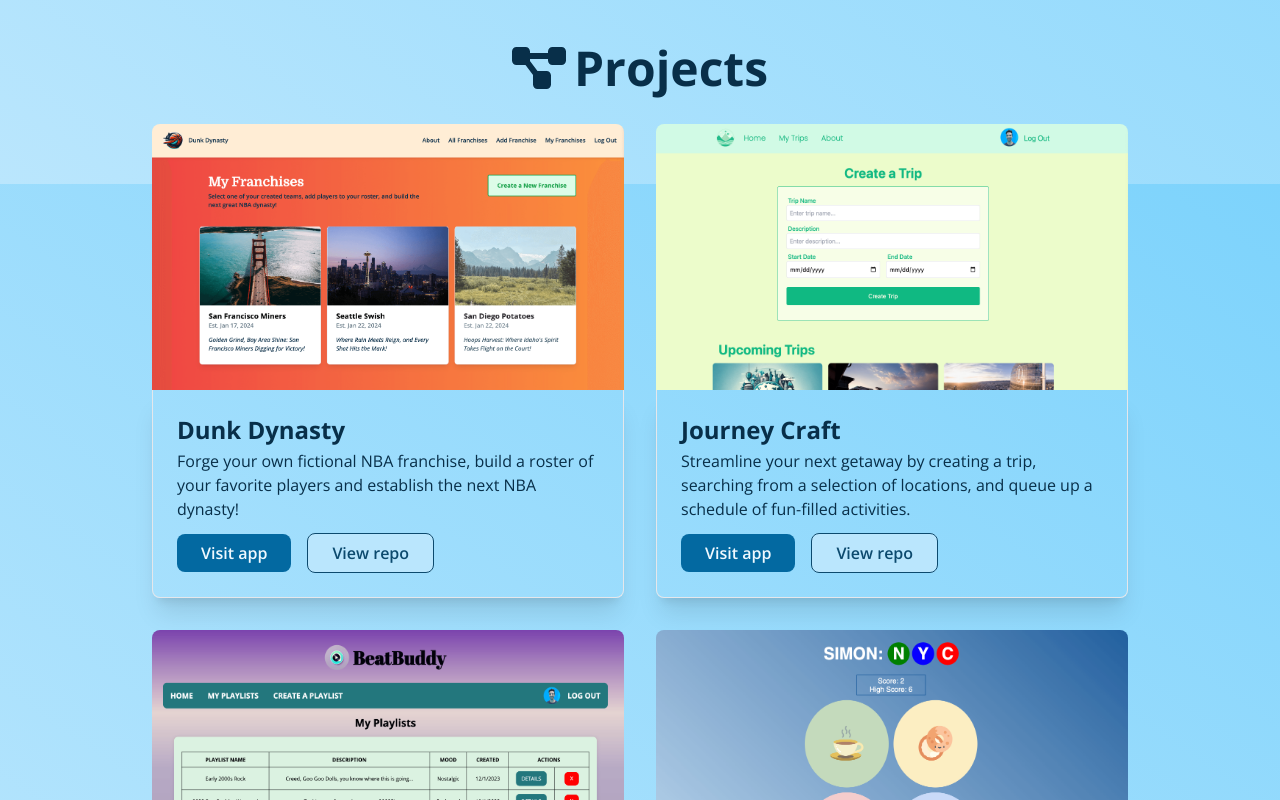
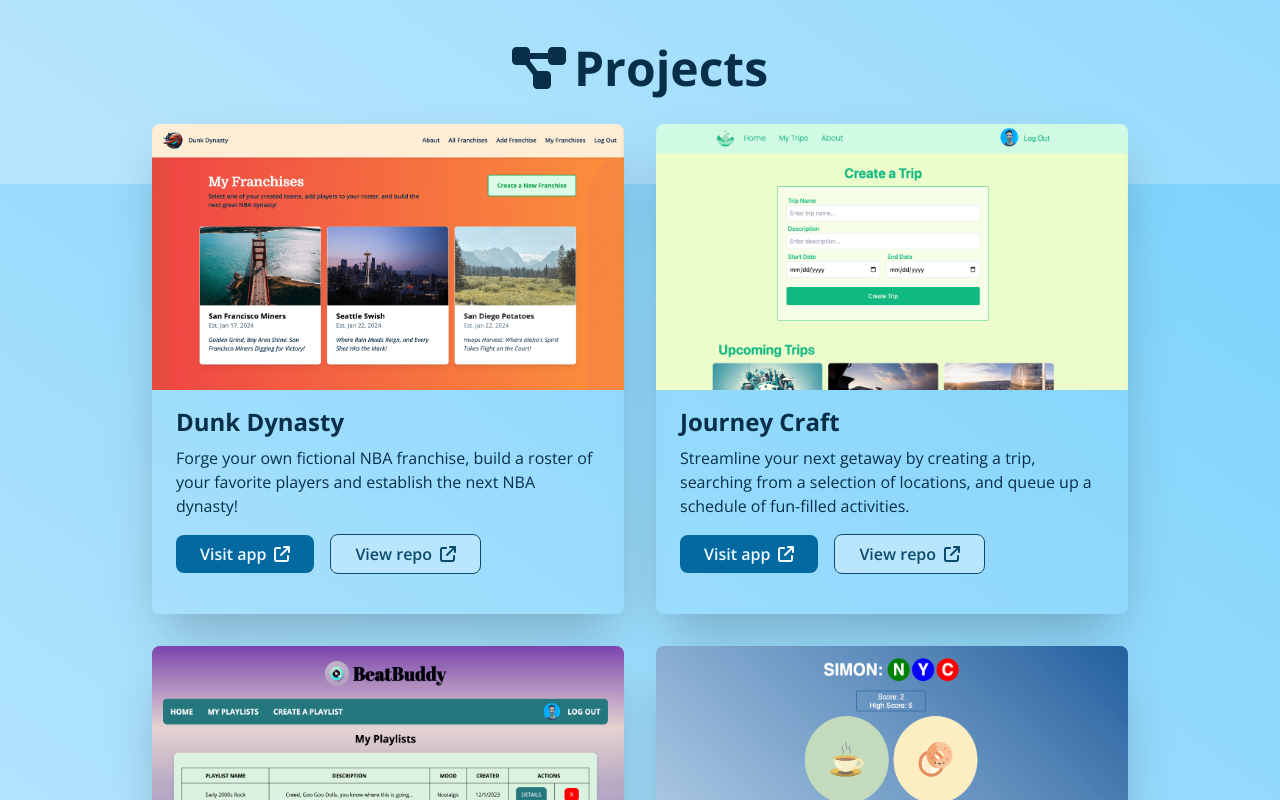
Before and after one commit to zachkurfirst/portfolio, a React (Vite) app: page / in a window 1280 px wide. Shown: the part 1580-2380 px from the top of the page. Built offline with nearby package versions, Linux system fonts and the light colour scheme.

Commit message:
add arrow-up icons to project buttons, install font awesome brands package

```diff
--- a/package.json
+++ b/package.json
@@ -11,6 +11,7 @@
   },
   "dependencies": {
     "@fortawesome/fontawesome-svg-core": "^6.5.1",
+    "@fortawesome/free-brands-svg-icons": "^6.5.1",
     "@fortawesome/free-regular-svg-icons": "^6.5.1",
     "@fortawesome/free-solid-svg-icons": "^6.5.1",
     "@fortawesome/react-fontawesome": "^0.2.0",
--- a/src/pages/Contact.jsx
+++ b/src/pages/Contact.jsx
@@ -2,7 +2,8 @@ import { useState, useEffect } from "react";
 
 // Font Awesome icons
 import { FontAwesomeIcon } from "@fortawesome/react-fontawesome";
-import { faComments, faPaperPlane, faFileLines } from "@fortawesome/free-solid-svg-icons";
+import { faComments, faEnvelope, faFileLines, faPaperPlane } from "@fortawesome/free-solid-svg-icons";
+import { faGithub, faLinkedin } from '@fortawesome/free-brands-svg-icons'
 
 const Contact = (props) => {
   const [contact, setContact] = useState([]);
@@ -51,7 +52,7 @@ const Contact = (props) => {
       <div id="contact-buttons" className="flex justify-center mb-24">
         <a href="mailto:zachmk11@gmail.com" className="btn sm:btn-lg btn-primary mr-4">
           Email
-        <FontAwesomeIcon icon={faPaperPlane} className="ml-2"/>
+          <FontAwesomeIcon icon={faPaperPlane} className="ml-2"/>
         </a>
         <a
           href="https://drive.google.com/file/d/1l0w8Zk-aY3DOdd1tUJ2-c590OSaGJ7Fa/view?usp=sharing"
--- a/src/pages/Projects.jsx
+++ b/src/pages/Projects.jsx
@@ -2,7 +2,7 @@ import { useState, useEffect } from "react";
 
 // Font Awesome icons
 import { FontAwesomeIcon } from "@fortawesome/react-fontawesome";
-import { faDiagramProject } from "@fortawesome/free-solid-svg-icons";
+import { faDiagramProject, faArrowUpRightFromSquare } from "@fortawesome/free-solid-svg-icons";
 
 const Projects = (props) => {
   // Projects is an array, create state and set useState to empty array
@@ -33,17 +33,17 @@ const Projects = (props) => {
         <div id="projects-container" className="grid grid-cols-1 sm:grid-cols-2 gap-8">
           {projects.map((project, idx) => {
             return (
-              <div id="project" key={idx} className="">
+              <div id="project" key={idx} className="rounded-lg overflow-hidden shadow-2xl">
                 <img
                   src={project.image}
                   alt={project.name}
-                  className="aspect-16/9 rounded-t-lg"
+                  className="aspect-16/9"
                 />
-                <div id="project-contents" className="flex flex-col justify-between border-l border-r border-b rounded-b-lg p-6 shadow-xl md:h-56 lg:h-52">
+                <div id="project-contents" className="pt-4 px-6 pb-10">
                   <h3 className="text-2xl font-bold text-sky-950 dark:text-sky-100">
                     {project.name}
                   </h3>
-                  <p className="text-sky-950 dark:text-sky-100 mb-4">
+                  <p className="text-sky-950 dark:text-sky-100 mt-2 mb-6">
                     {project.description}
                   </p>
                   <div id="button-container" className="mb-2">
@@ -53,7 +53,7 @@ const Projects = (props) => {
                       rel="noopener noreferrer"
                       className="btn btn-primary px-4 md:px-6 mr-4"
                     >
-                      Visit app
+                      Visit app<FontAwesomeIcon icon={faArrowUpRightFromSquare} className="ml-2"/>
                     </a>
                     <a
                       href={project.git}
@@ -61,7 +61,7 @@ const Projects = (props) => {
                       rel="noopener noreferrer"
                       className="btn btn-secondary px-4 md:px-6"
                     >
-                      View repo
+                      View repo<FontAwesomeIcon icon={faArrowUpRightFromSquare} className="ml-2"/>
                     </a>
                   </div>
                 </div>
```
Also changed, not shown: 1 other file (tests, documents, lock files or other folders).
